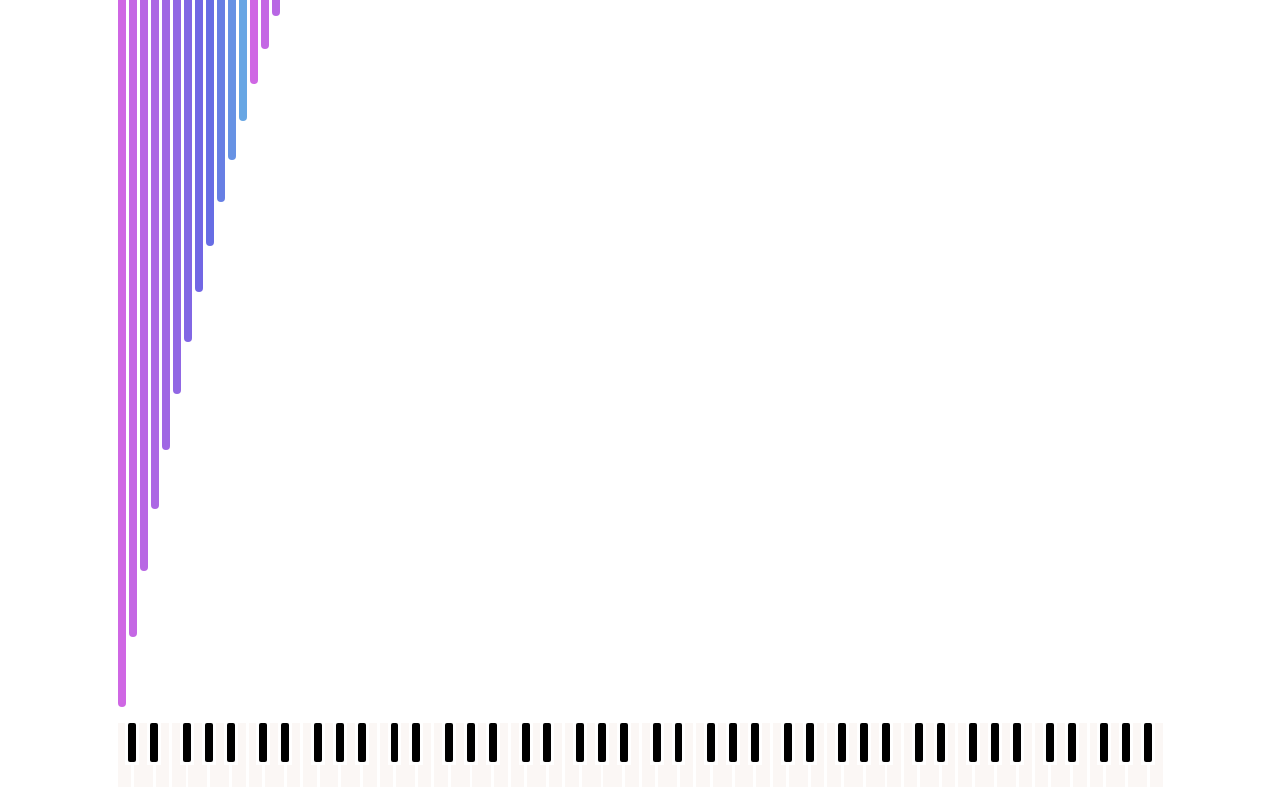
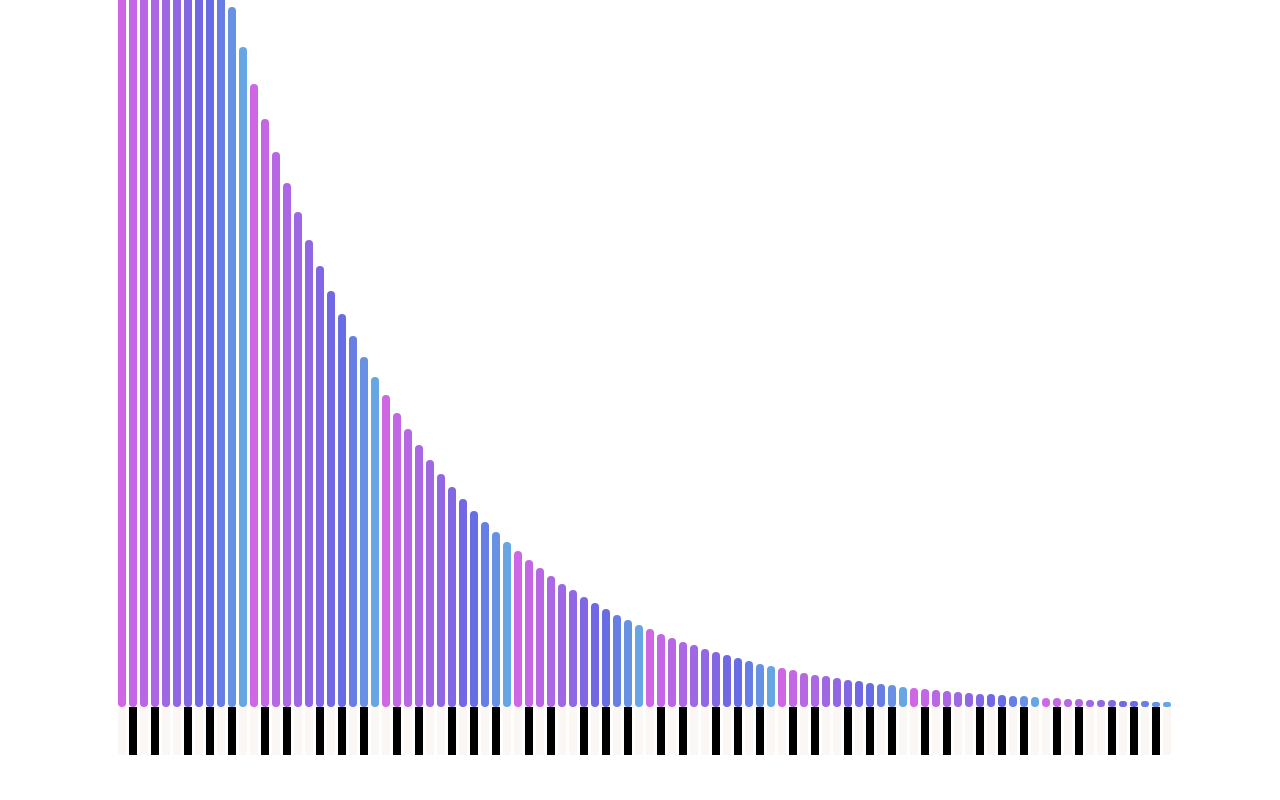
Before and after one commit to aacheng17/mere-music, a React (Vite) app: page / in a window 1280 px wide. Shown: the part 1056-1856 px from the top of the page. Built offline with nearby package versions, Linux system fonts and the light colour scheme.

Commit message:
Simplify piano keys

```diff
--- a/src/App.tsx
+++ b/src/App.tsx
@@ -50,9 +50,11 @@ function App() {
 
     const freqs = []
     for (const octave of octaves) {
-      freqs.push(new Freq(octave, 1))
+      freqs.push(new Freq(octave, 0, 1))
+      let i = 1
       for (const ratio of ratios) {
-        freqs.push(new Freq(octave, ratio))
+        freqs.push(new Freq(octave, i, ratio))
+        i++
       }
     }
 
--- a/src/Models.ts
+++ b/src/Models.ts
@@ -4,13 +4,15 @@ export const distanceBetweenStringCenters = stringWidth + stringGap
 
 export class Freq {
   root: number
+  i: number
   n?: number
   d?: number
   ratio: number
   absoluteFreq: number
 
-  constructor(root: number, a: number, b?: number) {
+  constructor(root: number, i: number, a: number, b?: number) {
     this.root = root
+    this.i = i
 
     if (b === undefined) {
       this.ratio = a
--- a/src/components/PianoKeys.tsx
+++ /dev/null
@@ -1,83 +0,0 @@
-import { motion } from "motion/react"
-import { distanceBetweenStringCenters, Freq, stringGap, stringWidth } from "../Models"
-import React from "react"
-
-export const PianoKeys = (props: { freqs: Freq[] }) => {
-  const { freqs } = props
-
-  const keys = React.useMemo(() => {
-    return freqs.map((_, i) => <PianoKey degree={i % 12} />)
-  }, [freqs])
-
-  const container: React.CSSProperties = React.useMemo(() => ({
-    width: `${distanceBetweenStringCenters * (freqs.length - 1)}px`,
-    height: '48px',
-    display: 'flex',
-    gap: `${stringGap}px`,
-    margin: 'auto'
-  }), [freqs])
-
-  return <motion.div style={container}>
-    {keys}
-  </motion.div>
-}
-
-export const PianoKey = (props: { degree: number }) => {
-  const { degree } = props
-
-  if (degree === 0 || degree === 5) {
-    return <motion.div style={whiteKeyContainer}><motion.div style={whiteKey0a}/><motion.div style={whiteKey0b}/></motion.div>
-  } else if (degree === 1 || degree === 3 || degree === 6 || degree === 8 || degree === 10) {
-    return <motion.div style={blackKey}></motion.div>
-  } else if (degree === 2 || degree === 7 || degree === 9) {
-    return <motion.div style={whiteKeyContainer}><motion.div style={whiteKey0a}/><motion.div style={whiteKey0b}/><motion.div style={whiteKey0c}/></motion.div>
-  } else {
-    return <motion.div style={whiteKeyContainer}><motion.div style={whiteKey0a}/><motion.div style={whiteKey0c}/></motion.div>
-  }
-}
-
-const keyHeight = 64
-const blackKeyHeight = keyHeight * 3 / 5
-const whiteKeyHeight = keyHeight - blackKeyHeight - stringGap
-
-const key: React.CSSProperties = {
-  width: '100%',
-  borderRadius: '2px'
-}
-
-const blackKey: React.CSSProperties = {
-  ...key,
-  height: `${blackKeyHeight}px`,
-  backgroundColor: 'black'
-}
-
-const whiteKeyContainer: React.CSSProperties = {
-  ...key,
-  height: `${keyHeight}px`,
-  position: 'relative'
-}
-
-const whiteKey0a: React.CSSProperties = {
-  position: 'absolute',
-  width: '100%',
-  height: '100%',
-  backgroundColor: '#fbf7f5'
-}
-
-const whiteKey0b: React.CSSProperties = {
-  position: 'absolute',
-  width: '100%',
-  height: `${whiteKeyHeight}px`,
-  backgroundColor: '#fbf7f5',
-  top: `${keyHeight - whiteKeyHeight}px`,
-  left: `${distanceBetweenStringCenters / 2}px`,
-}
-
-const whiteKey0c: React.CSSProperties = {
-  position: 'absolute',
-  width: '100%',
-  height: `${whiteKeyHeight}px`,
-  backgroundColor: '#fbf7f5',
-  top: `${keyHeight - whiteKeyHeight}px`,
-  right: `${distanceBetweenStringCenters / 2}px`
-}
--- a/src/components/String.tsx
+++ b/src/components/String.tsx
@@ -1,6 +1,7 @@
 import React from 'react'
 import { motion } from "motion/react"
-import { Freq, stringWidth } from '../Models';
+import { Freq, ScaleType, stringWidth } from '../Models';
+import { IStringSettingsModel } from './StringSettings';
 
 export interface IStringProps {
   layoutId: string,
@@ -11,11 +12,12 @@ export interface IStringProps {
   logView: boolean,
   isSemiHover: boolean,
   onHoverStart?: ()=>void,
-  onHoverEnd?: ()=>void
+  onHoverEnd?: ()=>void,
+  settings: IStringSettingsModel
 }
 
 export const String = (props: IStringProps) => {
-  const { layoutId, freq, height, logHeight, x, logView, isSemiHover, onHoverStart, onHoverEnd } = props
+  const { layoutId, freq, height, logHeight, x, logView, isSemiHover, onHoverStart, onHoverEnd, settings } = props
 
   const displayHeight = React.useMemo(() => logView ? logHeight: height, [height, logHeight, logView])
   const backgroundColor = React.useMemo(() => `hsl(${(360 * (2 - freq.ratio)) / 4 + 200}, 70%, 65%)`, [freq])
@@ -24,13 +26,16 @@ export const String = (props: IStringProps) => {
   const animateContainer = React.useMemo(() => ({ x }), [x])
 
   const animate = React.useMemo(() => {
-    if (isSemiHover) return { y: 8 }
-    return { y: 0 }
+    return {
+      y: isSemiHover ? -8 : 0,
+      transition: {
+        y: { duration: 0.1 }
+      }
+    }
   }, [isSemiHover])
 
-  const stringLabel: React.CSSProperties = React.useMemo(() => {
-    return { width: '0px', visibility: isSemiHover ? 'visible' : 'hidden' }
-  }, [isSemiHover])
+  const stringLabel: React.CSSProperties = React.useMemo(() => ({ width: '0px', visibility: isSemiHover ? 'visible' : 'hidden' }), [isSemiHover])
+  const pianoKey: React.CSSProperties = React.useMemo(() => ({ backgroundColor: [1, 3, 6, 8, 10].includes(freq.i) ? 'black' : '#fbf7f5' }), [freq.i])
 
   return (<motion.div style={stringContainer} animate={animateContainer}>
     <motion.div style={stringLabel} animate={{ rotate: -90 }}>{roundedFreq}</motion.div>
@@ -43,14 +48,12 @@ export const String = (props: IStringProps) => {
       }}
       animate={{
         ...animate,
-        height: displayHeight,
-        transition: {
-          y: { duration: 0.1 }
-        }
+        height: displayHeight
       }}
       onHoverStart={onHoverStart}
       onHoverEnd={onHoverEnd}
     />
+    {settings.scaleType === ScaleType.EQUAL && <motion.div style={pianoKey} animate={{ ...animate, height: '48px', width: stringWidth }}/>}
   </motion.div>)
 }
 
--- a/src/components/Strings.tsx
+++ b/src/components/Strings.tsx
@@ -1,10 +1,9 @@
 import { motion } from "motion/react"
-import { distanceBetweenStringCenters, Freq, ScaleType, stringGap } from "../Models"
+import { distanceBetweenStringCenters, Freq, stringGap } from "../Models"
 import React from "react"
 import { String } from './String'
 import { NoteInfoPanel } from "./NoteInfoPanel"
 import { IStringSettingsModel } from "./StringSettings"
-import { PianoKeys } from "./PianoKeys"
 
 const getStringLogHeight = (freq: Freq) => Math.log(20000 / freq.absoluteFreq) * 100
 
@@ -29,7 +28,8 @@ export const Strings = (props: { freqs: Freq[], settings: IStringSettingsModel }
         logView: settings.logView,
         isSemiHover: hoveredStringIndex !== undefined && (i % settings.notesPerOctave === hoveredStringIndex % settings.notesPerOctave) || false,
         onHoverStart: () => setHoveredStringIndex(i),
-        onHoverEnd: () => setHoveredStringIndex(undefined)
+        onHoverEnd: () => setHoveredStringIndex(undefined),
+        settings: settings
       }
     })
 
@@ -46,11 +46,12 @@ export const Strings = (props: { freqs: Freq[], settings: IStringSettingsModel }
     }
 
     return [ strings, containerWidth ]
-  }, [freqs, hoveredStringIndex, settings.evenXSpacing, settings.logView, settings.notesPerOctave])
+  }, [freqs, hoveredStringIndex, settings])
 
   const stringsContainer: React.CSSProperties = React.useMemo(() => ({
     display: 'flex',
     flexDirection: 'row',
+    alignItems: 'flex-end',
     gap: `${stringGap}px`,
     width: `${containerWidth}px`,
     margin: 'auto',
@@ -59,7 +60,6 @@ export const Strings = (props: { freqs: Freq[], settings: IStringSettingsModel }
   return <motion.div style={strings}>
     <NoteInfoPanel primaryNote={hoveredStringIndex ? freqs[hoveredStringIndex] : undefined} />
     <motion.div style={stringsContainer}>{stringElements}</motion.div>
-    {settings.scaleType === ScaleType.EQUAL && <PianoKeys freqs={freqs} />}
   </motion.div>
 }
 
```
